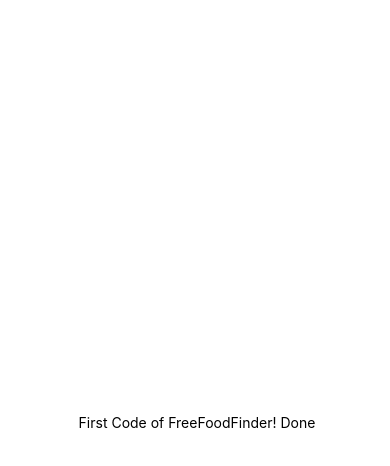
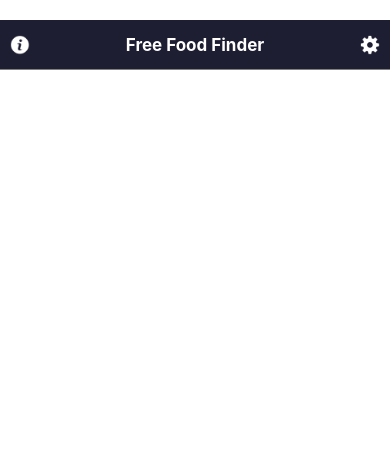
Before and after one commit to madurange/FreeFoodFinder, a React Native app: screen / in a window 390 px wide. Shown: the top 466 px of the page. Built offline with nearby package versions, Linux system fonts and the light colour scheme.

Commit message:
Source Structure Created and Top Title Bar First Phase Done

```diff
--- a/src/FreeFoodFinder.js
+++ b/src/FreeFoodFinder.js
@@ -2,17 +2,19 @@
 import {
     View,
     Text,
+    StyleSheet
 } from 'react-native';
 
+import {styles} from '../src/styles/styles.js'
+import {Event,TopTitleBar} from './components/componentsIndex.js';
 
-import {styles} from '../src/styles/styles.js'
 
 class FreeFoodFinder extends Component{
     render(){
         return(
 
             <View style={styles.mainContainer}>
-                <Text> First Code of FreeFoodFinder! Done</Text>
+                <TopTitleBar/>
 
             </View>
 
@@ -24,5 +26,4 @@
 }
 
 
-
 export default FreeFoodFinder;
--- /dev/null
+++ b/src/components/Event.js
@@ -0,0 +1,20 @@
+import React, { Component } from 'react';
+import{
+    View,
+    Text
+} from 'react-native';
+
+
+
+class Event extends Component{
+    render(){
+        return(
+            <View>
+                <Text>Future Event</Text>
+            </View>
+        );
+    }
+}
+
+
+export default Event;
--- /dev/null
+++ b/src/components/TopTitleBar.js
@@ -0,0 +1,32 @@
+import React, { Component } from 'react';
+import{
+    View,
+    Text,
+    StyleSheet,
+    Image
+} from 'react-native';
+
+import {styles} from '../styles/styles.js';
+import config from '../config';
+
+
+class TopTitleBar extends Component{
+    render(){
+        return(
+            <View style={styles.topTitleBar}>
+                <View>
+                    <Image style={[styles.topBarIcons,{marginLeft:10}]} source={config.icons.infoIcon} />
+                </View>
+                <View>
+                    <Text style={styles.appName}>Free Food Finder</Text>
+                </View>
+                <View>
+                    <Image style={[styles.topBarIcons,{marginRight:10}]} source={config.icons.settingsIcon} />
+                </View>
+            </View>
+        );
+    }
+}
+
+
+export default TopTitleBar;
--- /dev/null
+++ b/src/components/componentsIndex.js
@@ -0,0 +1,4 @@
+import Event from './Event.js';
+import TopTitleBar from './TopTitleBar.js';
+
+export {Event,TopTitleBar};
--- /dev/null
+++ b/src/config/index.js
@@ -0,0 +1,9 @@
+export default {
+    icons: {
+        infoIcon : require("../../assets/icons/infoIcon.png"),
+        settingsIcon : require("../../assets/icons/settingsIcon.png")
+    },
+    styleConstants:{
+        barRowHeight:50
+    }
+};
--- a/src/styles/styles.js
+++ b/src/styles/styles.js
@@ -1,11 +1,40 @@
 import {StyleSheet} from 'react-native';
+import config from '../config';
 
 export const styles=StyleSheet.create({
+
     mainContainer:{
         flex:1,
         width:100+"%",
         height:100+"%",
-        justifyContent:"center",
+        justifyContent:"space-between",
         alignItems:"center"
+    },
+
+    topTitleBar:{
+        width:100+"%",
+        height:config.styleConstants.barRowHeight,
+        marginTop:20,
+        flexDirection:"row",
+        justifyContent:"space-between",
+        alignItems:"center",
+        backgroundColor: "rgb(30,30,50)",
+        borderBottomWidth:StyleSheet.hairlineWidth,
+        borderBottomColor:"gray"
+
+    },
+
+    appName:{
+        color:"white",
+        fontWeight:'bold',
+        fontSize:17
+    },
+
+    topBarIcons:{
+        width:20,
+        height:20,
+        tintColor:"white"
+
     }
+
 });
```
Also changed, not shown: assets/icons/infoIcon.png (added), assets/icons/settingsIcon.png (added), 49 other files (tests, documents, lock files or other folders).
